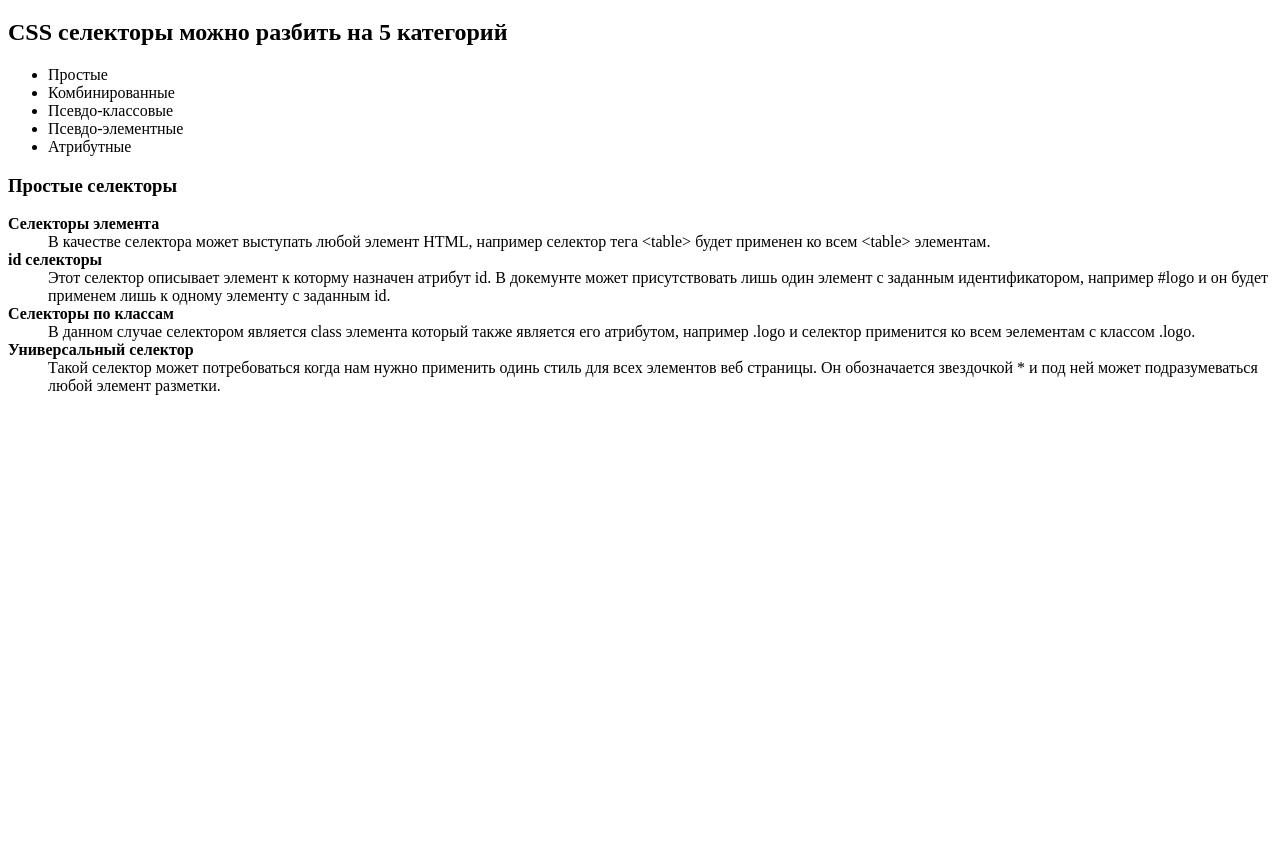
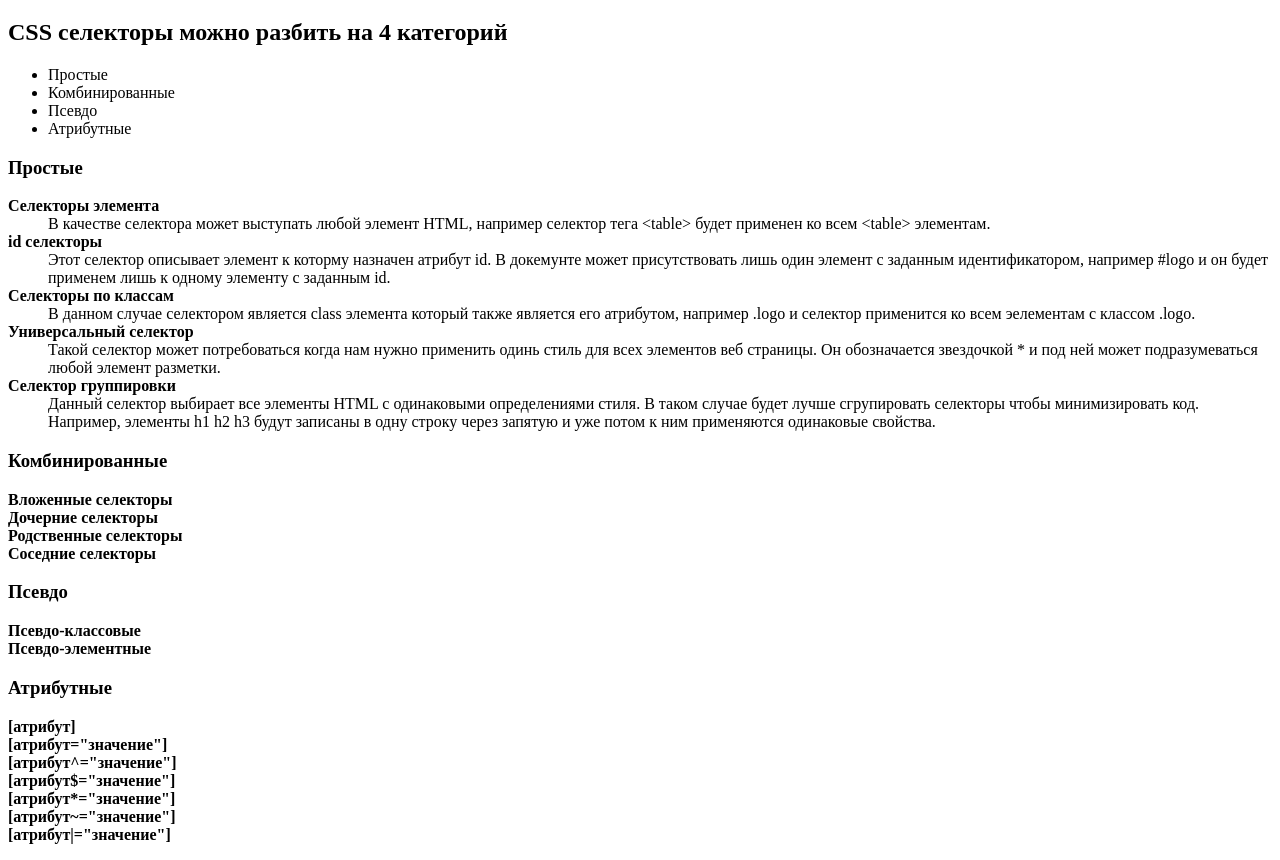
Before and after one commit to Australium/homework-css-selector-explanation, a plain HTML site: page index.html in a window 1280 px wide. Shown: the part 61-921 px from the top of the page. Before the commit the page ends 800 px from the top, so only its background shows below. Drawn offline with Linux system fonts and the light colour scheme.

Commit message:
finished the look of the list in index.html

```diff
--- a/index.html
+++ b/index.html
@@ -6,15 +6,14 @@
 </head>
 <body>
     <h1>Какие бывают CSS селекторы</h1>
-    <h2>CSS селекторы можно разбить на 5 категорий</h2>
+    <h2>CSS селекторы можно разбить на 4 категорий</h2>
     <ul>
         <li>Простые</li>
         <li>Комбинированные</li>
-        <li>Псевдо-классовые</li>
-        <li>Псевдо-элементные</li>
+        <li>Псевдо</li>
         <li>Атрибутные</li>
     </ul>
-    <h3>Простые селекторы</h3>
+    <h3>Простые</h3>
     <dl>
         <dt><b>Селекторы элемента</b></dt>
         <dd>В качестве селектора может выступать любой элемент HTML, например селектор тега &lt;table&gt; будет применен ко всем &lt;table&gt; элементам.</dd>
@@ -24,6 +23,43 @@
         <dd>В данном случае селектором является class элемента который также является его атрибутом, например .logo и селектор применится ко всем эелементам с классом .logo.</dd>
         <dt><b>Универсальный селектор</b></dt>
         <dd>Такой селектор может потребоваться когда нам нужно применить одинь стиль для всех элементов веб страницы. Он обозначается звездочкой * и под ней может подразумеваться любой элемент разметки.</dd>
+        <dt><b>Селектор группировки</b></dt>
+        <dd>Данный селектор выбирает все элементы HTML с одинаковыми определениями стиля. В таком случае будет лучше сгрупировать селекторы чтобы минимизировать код. Например, элементы h1 h2 h3 будут записаны в одну строку через запятую и уже потом к ним применяются одинаковые свойства.</dd>
+    </dl>
+    <h3>Комбинированные</h3>
+    <dl>
+        <dt><b>Вложенные селекторы</b></dt>
+        <dd></dd>
+        <dt><b>Дочерние селекторы</b></dt>
+        <dd></dd>
+        <dt><b>Родственные селекторы</b></dt>
+        <dd></dd>
+        <dt><b>Соседние селекторы</b></dt>
+        <dd></dd>
+    </dl>
+    <h3>Псевдо</h3>
+    <dl>
+        <dt><b>Псевдо-классовые</b></dt>
+        <dd></dd>
+        <dt><b>Псевдо-элементные</b></dt>
+        <dd></dd>
+    </dl>
+    <h3>Атрибутные</h3>
+    <dl>
+        <dt><b>[атрибут]</b></dt>
+        <dd></dd>
+        <dt><b>[атрибут="значение"]</b></dt>
+        <dd></dd>
+        <dt><b>[атрибут^="значение"]</b></dt>
+        <dd></dd>
+        <dt><b>[атрибут$="значение"]</b></dt>
+        <dd></dd>
+        <dt><b>[атрибут*="значение"]</b></dt>
+        <dd></dd>
+        <dt><b>[атрибут~="значение"]</b></dt>
+        <dd></dd>
+        <dt><b>[атрибут|="значение"]</b></dt>
+        <dd></dd>
     </dl>
 </body>
 </html>
```
